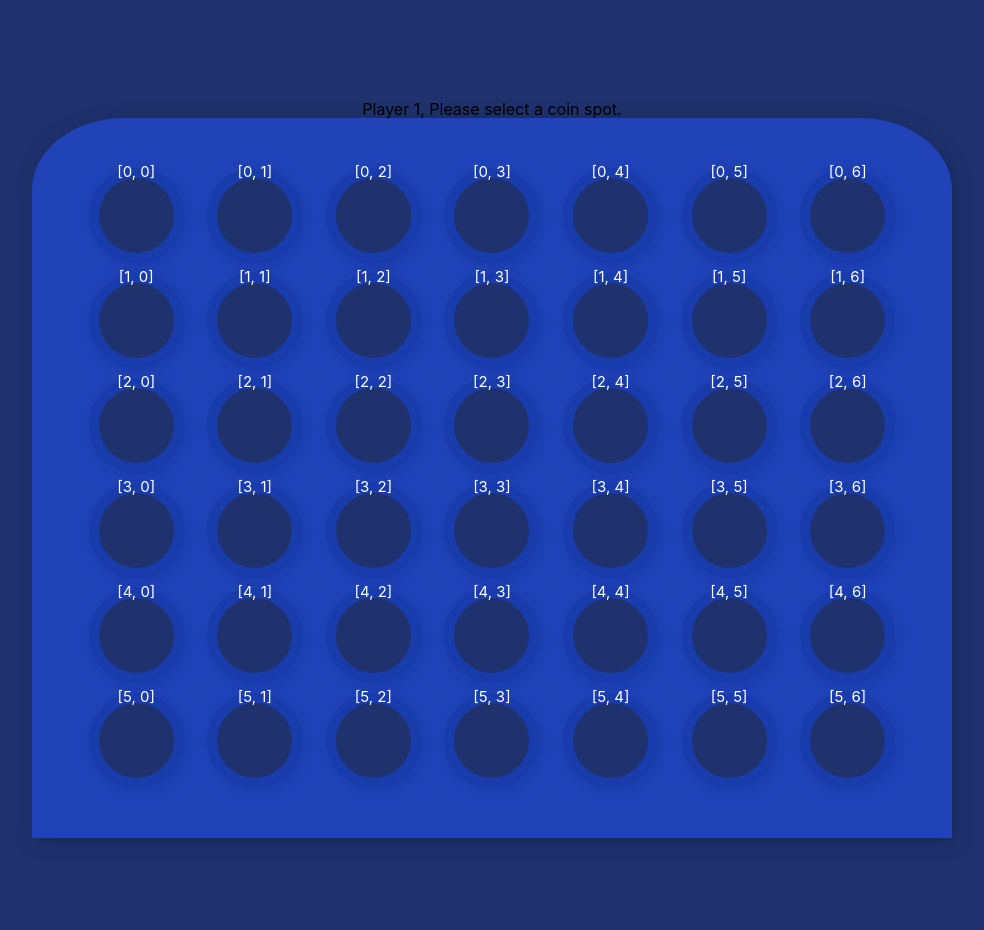
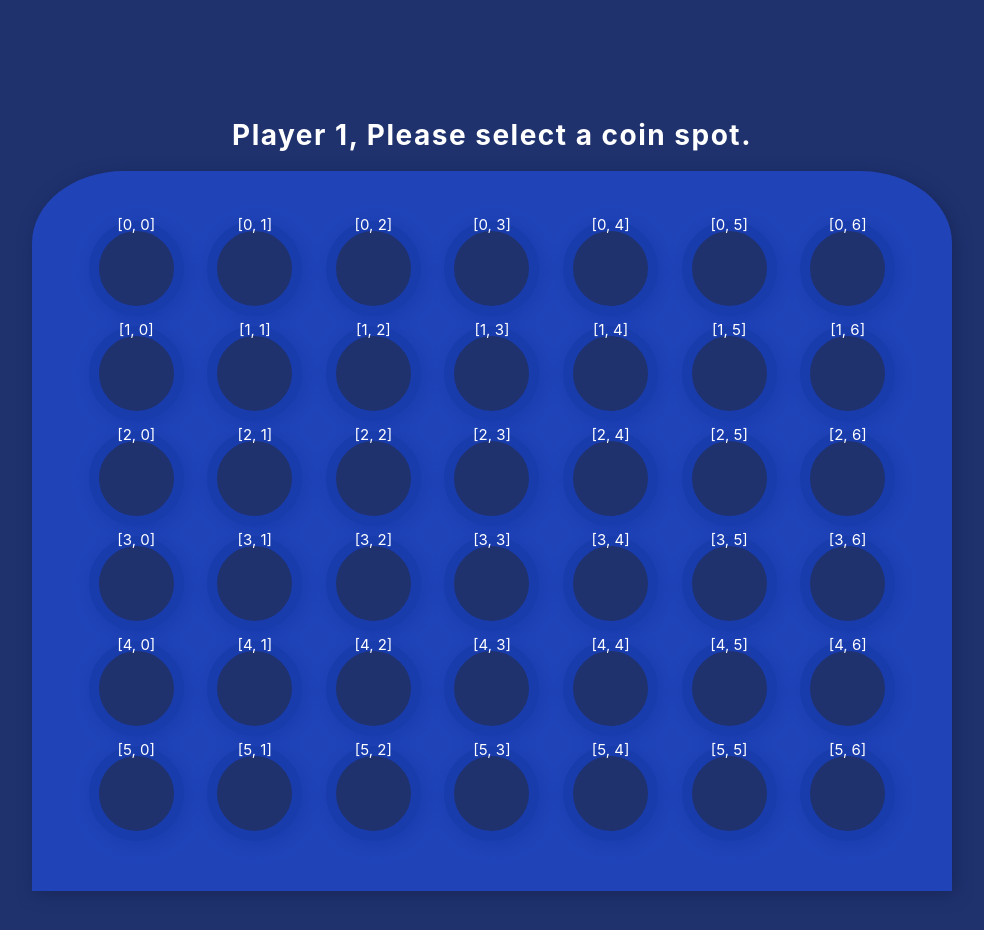
Before and after one commit to serpient/connect-4, a React (Create React App) app: page / in a window 1280 px wide. Shown: the top 930 px of the page, without its empty margins (148-1132 px from the left). Built offline with nearby package versions, Linux system fonts and the light colour scheme.

Commit message:
add checkTie function; wrap message in h1 elem

```diff
--- a/src/App.js
+++ b/src/App.js
@@ -36,9 +36,25 @@ class App extends Component {
   boardPlay = (rowIdx, columnIdx) => {
     let { boardData, currentPlayer } = this.state;
     this.addCoinToBoard(columnIdx);
-    this.checkBoard(boardData, currentPlayer);
+    let gameIsATie = this.checkForTie(boardData);
+    if (gameIsATie) {
+      return this.setState({ gameMessage: this.tieMessage });
+    }
+    let playerWins = this.checkBoard(boardData, currentPlayer);
+    playerWins && this.setState({ gameMessage: this.winMessage })
   }
 
+  checkForTie = (boardData) => {
+    let emptyCoins = [];
+    boardData.forEach((row, rowIdx) => {
+      row.forEach((coin, coinIdx) => {
+        if (coin === User.EMPTY) {
+          emptyCoins.push(coin);
+        }
+      })
+    })
+    return emptyCoins.length === 0;
+  }
   addCoinToBoard = (columnIdx) => {
     let { boardData, currentPlayer } = this.state;
     this.setState({ gameMessage: this.defaultMessage });
@@ -110,11 +126,17 @@ class App extends Component {
     return this.checkWinByRow(columnFirstBoard, currentPlayer);
   }
 
+  checkWinByDiagonals = (board, currentPlayer) => {
+
+  }
+
   checkBoard = (board, currentPlayer) => {
     let row = this.checkWinByRow(board, currentPlayer);
     console.log('row win=' + row);
     let column = this.checkWinByColumn(board, currentPlayer);
     console.log('column win=' + column);
+    let diagonal = this.checkWinByDiagonals(board, currentPlayer);
+    return row || column || diagonal;
   }
 
   render() {
@@ -122,7 +144,9 @@ class App extends Component {
     let currentPlayerDescription = currentPlayer === User.HUMAN ? 'Player 1' : 'Player 2';
     return (
       <div className="App">
-        {`${currentPlayerDescription}, ${gameMessage}.`}
+        <h1 className='game-message'>
+          {`${currentPlayerDescription}, ${gameMessage}.`}
+        </h1>
         <Board boardPlay={this.boardPlay} boardData={boardData} />
       </div>
     );
--- a/src/App.scss
+++ b/src/App.scss
@@ -12,3 +12,10 @@
   padding: 100px 40px;
   box-sizing: border-box;
 }
+
+.game-message {
+  color: white;
+  font-size: 28px;
+  letter-spacing: 1.5px;
+  margin-bottom: 20px;
+}
```
